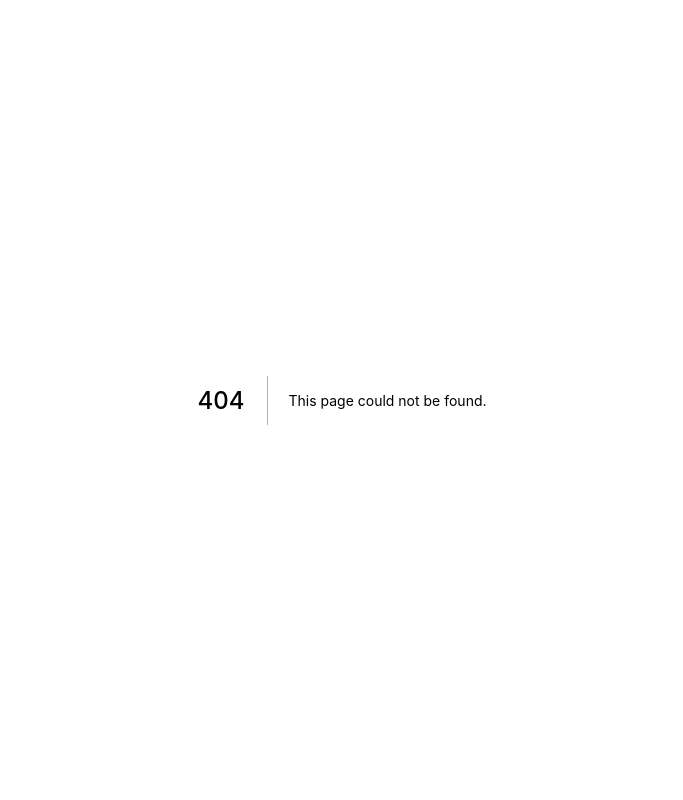
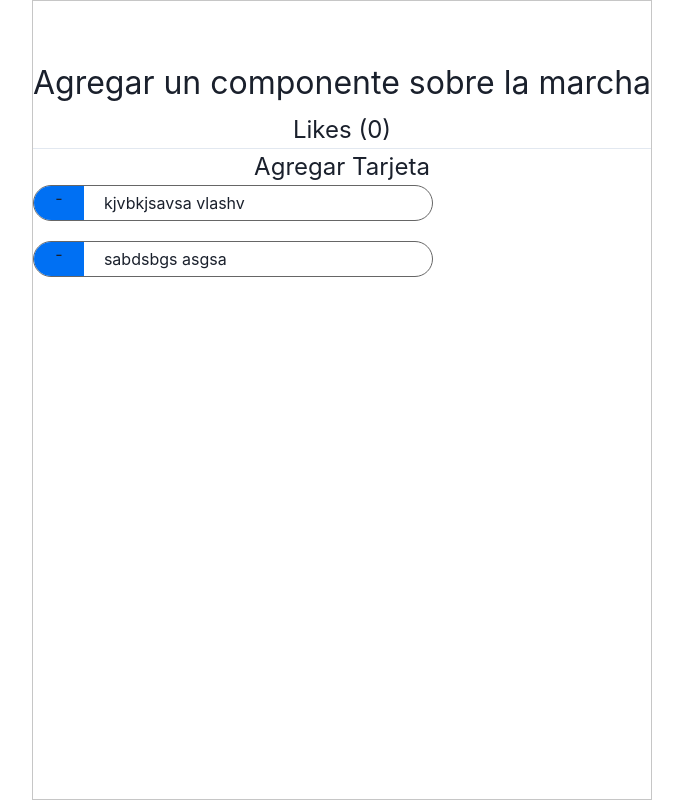
Before and after one commit to Paskiben/MajinManji, a Next.js app: page /addComponent in a window 1280 px wide. Before the commit this address had no page. Shown: the whole page, without its empty margins (298-981 px from the left). Built offline with nearby package versions, Linux system fonts and the light colour scheme.

Commit message:
addComponent muestra como agregar un componente sobre la marcha

```diff
--- /dev/null
+++ b/pages/addComponent.js
@@ -0,0 +1,56 @@
+import Head from "next/head";
+import { useState, useEffect } from "react";
+import Tarjeta from "../components/tarjeta";
+
+const AddComponent = () => {
+  const [likes, setLikes] = useState(0);
+  const elementos = [
+    { texto: "kjvbkjsavsa vlashv " },
+    { texto: "sabdsbgs asgsa" },
+  ];
+  const [elementos2, setElementos2] = useState([
+    { texto: "kjvbkjsavsa vlashv " },
+    { texto: "sabdsbgs asgsa" },
+  ]);
+
+  //useEffect(() => setElementos2([]), []);
+
+  function addLike() {
+    setLikes(likes + 1);
+  }
+
+  const addElemento = (tex) => {
+    const newElementos2 = [...elementos2, { texto: tex }];
+
+    setElementos2(newElementos2);
+  };
+
+  return (
+    <div className="container">
+      <Head>
+        <title>INFO104 Agregar Componente</title>
+        <link rel="icon" href="/favicon.ico" />
+      </Head>
+
+      <main>
+        <h1 className="title">Agregar un componente sobre la marcha</h1>
+        <div className="description">
+          <button id="botonLikes" onClick={addLike}>
+            Likes ({likes})
+          </button>
+          <hr />
+          <button
+            id="botonTarjeta"
+            onClick={() => addElemento("vsava" + likes)}
+          >
+            Agregar Tarjeta
+          </button>
+        </div>
+        {elementos2.map((item, index) => (
+          <Tarjeta texto={item.texto} />
+        ))}
+      </main>
+    </div>
+  );
+};
+export default AddComponent;
--- a/pages/showJson.js
+++ b/pages/showJson.js
@@ -24,7 +24,7 @@ export default function ShowJSON({ data }) {
       </Head>
       <div>{JSON.stringify(data)}</div>
       {data.map((item, index) => (
-        <TodoItem key={index} item={item} />
+        <div>{(item[0] || item.title) + " (" + item.done + ")"} </div>
       ))}
     </Layout>
   );
--- a/public/data/todo.json
+++ b/public/data/todo.json
@@ -1,5 +1,5 @@
 [
-    {"id": "todo-1", "title":"estudiar programación con react","done":true},
+    {"id": "todo-1", "title":"estudiar programación con react","done":false},
     {"id": "todo-2", "title":"revisar artículo de conferencia","done":true},
     {"id": "todo-3", "title":"mecánico","done":false},
     {"id": "todo-4", "title":"supermercado","done":true},
```
Also changed, not shown: components/todoItem.js (+6 -6 lines).
